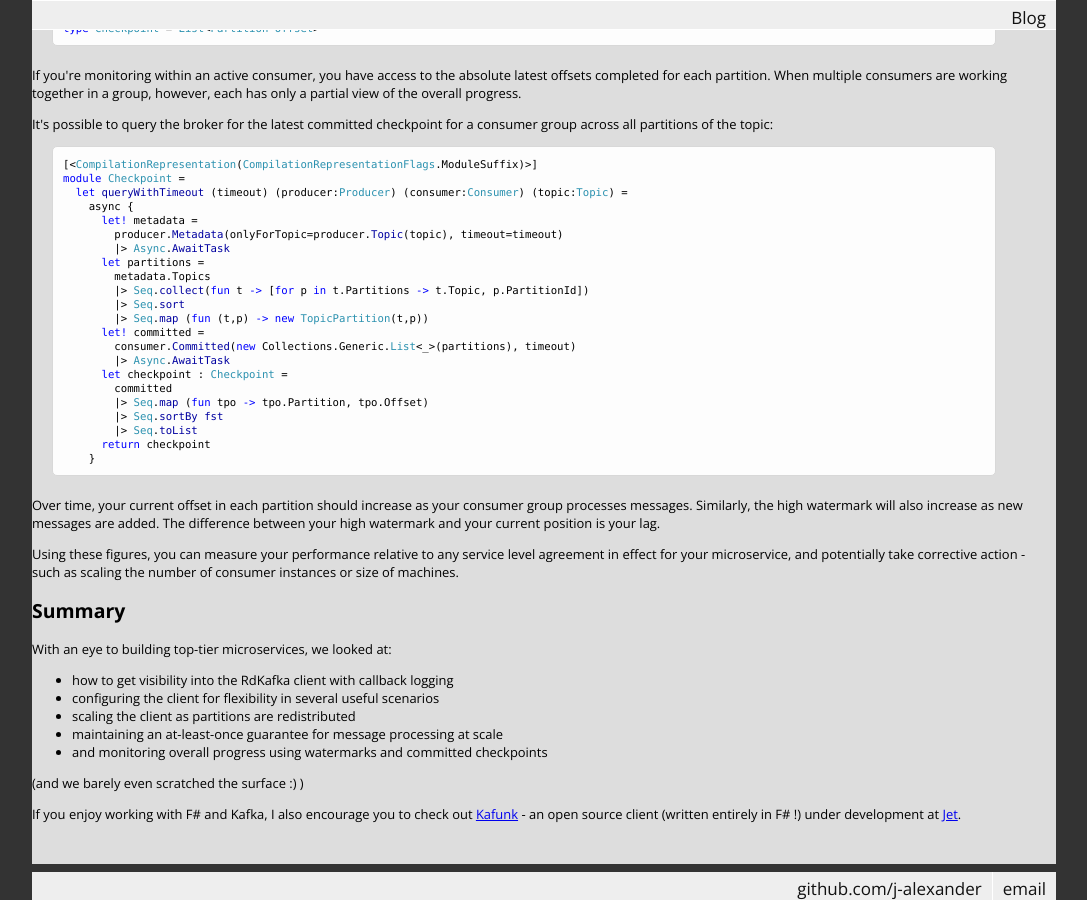
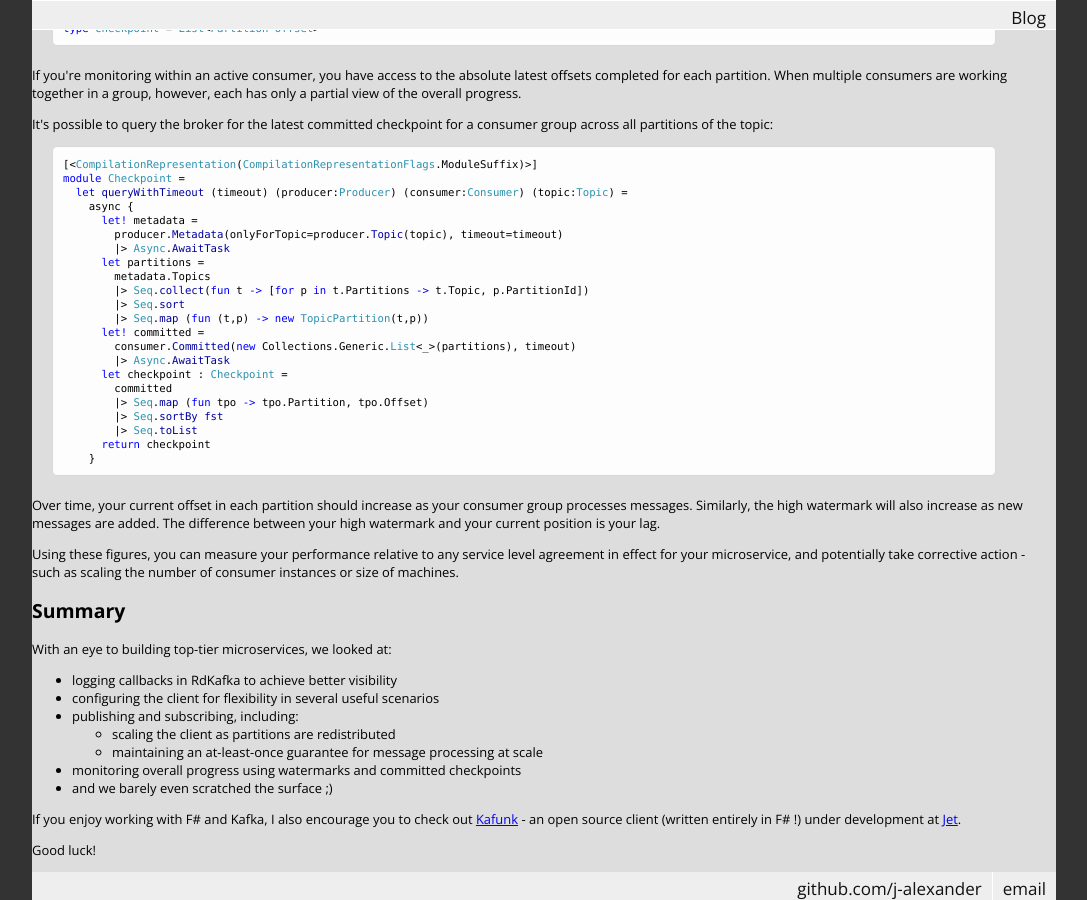
Before and after one commit to j-alexander/j-alexander.github.io, a Jekyll site: the page built from _posts/2016-12-08-rdkafka-subscription-in-fsharp.html, in a window 1280 px wide and 900 px high, scrolled down 6637 px. Shown: the whole window, without its empty margins (96-1183 px from the left). Built offline with Jekyll 4.4.1, drawn with Linux system fonts in a browser that asks for light colours; some web fonts are replaced; comment, search, counter and statistics services are not loaded.

Commit message:
improve the summary

```diff
--- a/_posts/2016-12-08-rdkafka-subscription-in-fsharp.html
+++ b/_posts/2016-12-08-rdkafka-subscription-in-fsharp.html
@@ -423,15 +423,21 @@ the number of consumer instances or size of machines.</p>
 <h2>Summary</h2>
 <p>With an eye to building top-tier microservices, we looked at:</p>
 <ul>
-<li>how to get visibility into the RdKafka client with callback logging</li>
+<li>logging callbacks in RdKafka to achieve better visibility</li>
 <li>configuring the client for flexibility in several useful scenarios</li>
+<li>
+publishing and subscribing, including:
+<ul>
 <li>scaling the client as partitions are redistributed</li>
 <li>maintaining an at-least-once guarantee for message processing at scale</li>
-<li>and monitoring overall progress using watermarks and committed checkpoints</li>
 </ul>
-<p>(and we barely even scratched the surface :) )</p>
+</li>
+<li>monitoring overall progress using watermarks and committed checkpoints</li>
+<li>and we barely even scratched the surface ;)</li>
+</ul>
 <p>If you enjoy working with F# and Kafka, I also encourage you to check out <a href="https://jet.github.io/kafunk/">Kafunk</a> -
 an open source client (written entirely in F# !) under development at <a href="https://tech.jet.com/">Jet</a>.</p>
+<p>Good luck!</p>
 
 <div class="tip" id="fs1">namespace RdKafka</div>
 <div class="tip" id="fs2">namespace System</div>
```
Also changed, not shown: 1 other file.
